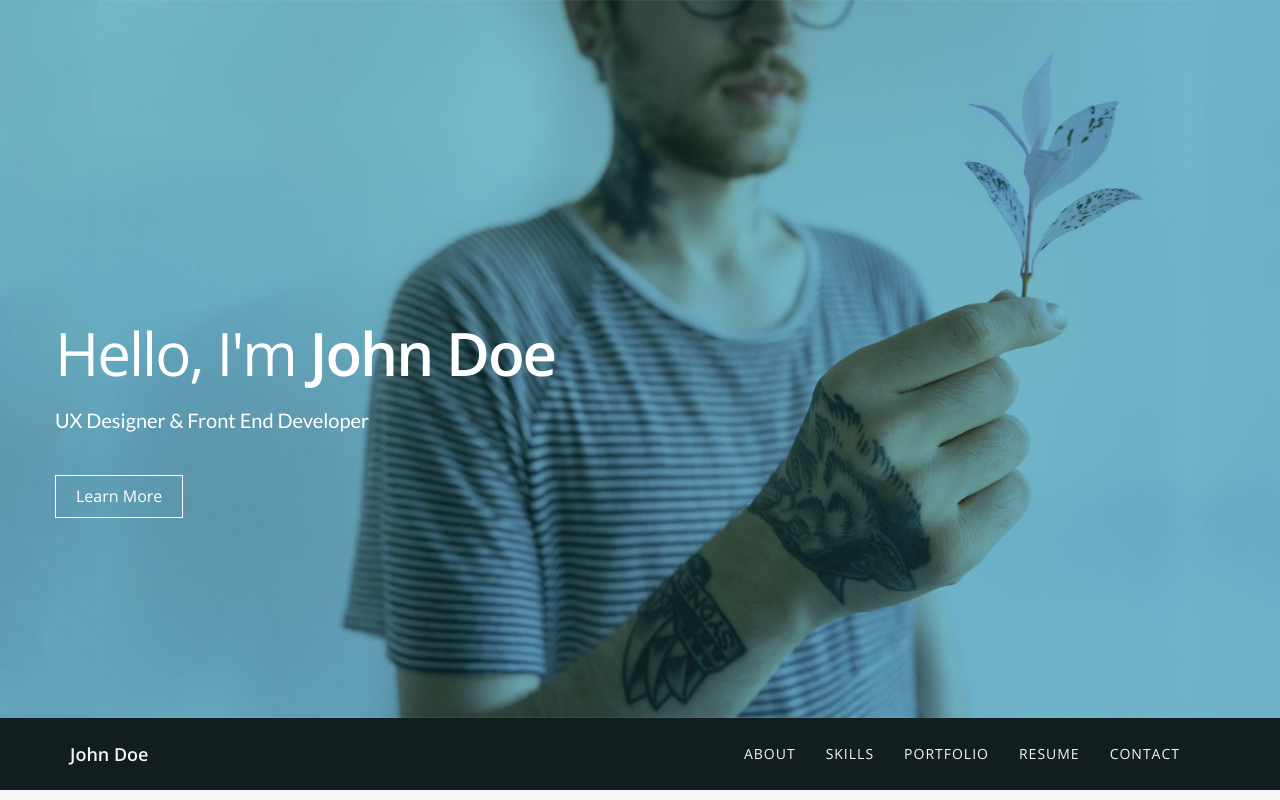
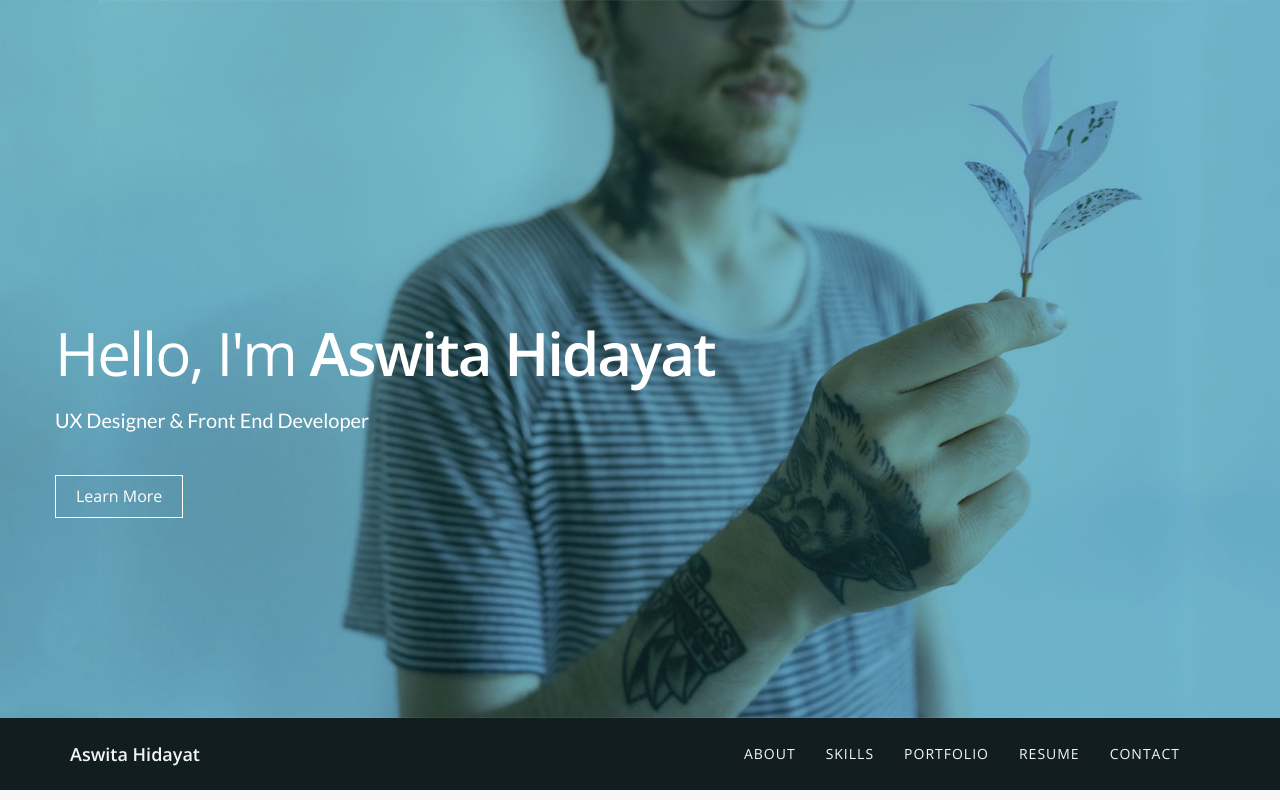
Before and after one commit to aswitahidayat/aswitahidayat.github.io, a plain HTML site: page index.html in a window 1280 px wide. Shown: the top 800 px of the page. Drawn offline with nearby package versions, Linux system fonts and the light colour scheme.

Commit message:
template

```diff
--- a/index.html
+++ b/index.html
@@ -3,7 +3,7 @@
 <head>
 <meta charset="utf-8">
 <meta name="viewport" content="width=device-width, initial-scale=1">
-<title>John Doe - UX Designer & Front End Developer</title>
+<title>Aswita Hidayat - UX Designer & Front End Developer</title>
 <meta name="description" content="">
 <meta name="author" content="">
 
@@ -41,7 +41,7 @@
     <div class="container">
       <div class="row">
         <div class="intro-text">
-          <h1>Hello, I'm <span class="name">John Doe</span></h1>
+          <h1>Hello, I'm <span class="name">Aswita Hidayat</span></h1>
           <p>UX Designer & Front End Developer</p>
           <a href="#about" class="btn btn-default btn-lg page-scroll">Learn More</a> </div>
       </div>
@@ -54,7 +54,7 @@
     <div class="container">
       <div class="navbar-header">
         <button type="button" class="navbar-toggle" data-toggle="collapse" data-target=".navbar-main-collapse"> <i class="fa fa-bars"></i> </button>
-        <a class="navbar-brand page-scroll" href="#page-top">John Doe</a> </div>
+        <a class="navbar-brand page-scroll" href="#page-top">Aswita Hidayat</a> </div>
 
       <!-- Collect the nav links, forms, and other content for toggling -->
       <div class="collapse navbar-collapse navbar-right navbar-main-collapse">
@@ -434,7 +434,7 @@
 <div id="footer">
   <div class="container text-center">
     <div class="fnav">
-      <p>Copyright &copy; 2016 John Doe. Designed by <a href="http://www.templatewire.com" rel="nofollow">TemplateWire</a></p>
+      <p>Copyright &copy; 2016 Aswita Hidayat. Designed by <a href="http://www.templatewire.com" rel="nofollow">TemplateWire</a></p>
     </div>
   </div>
 </div>
```
